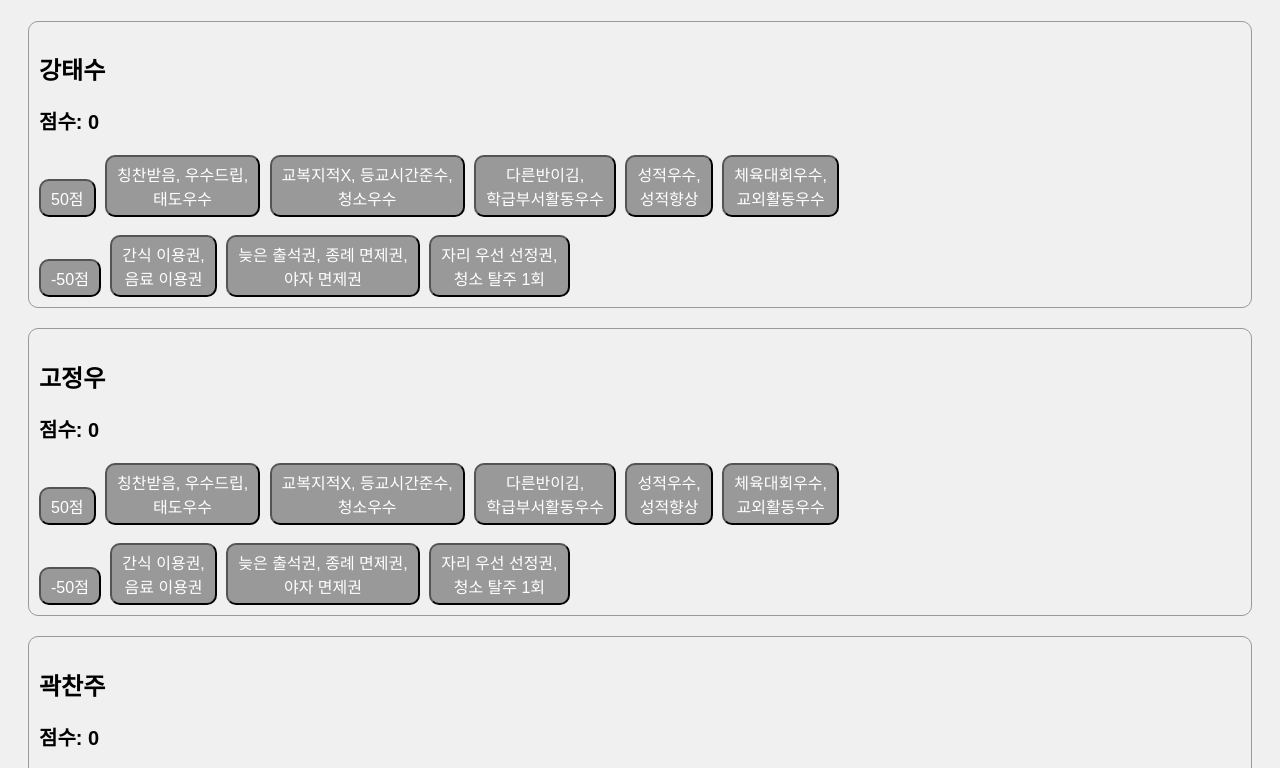
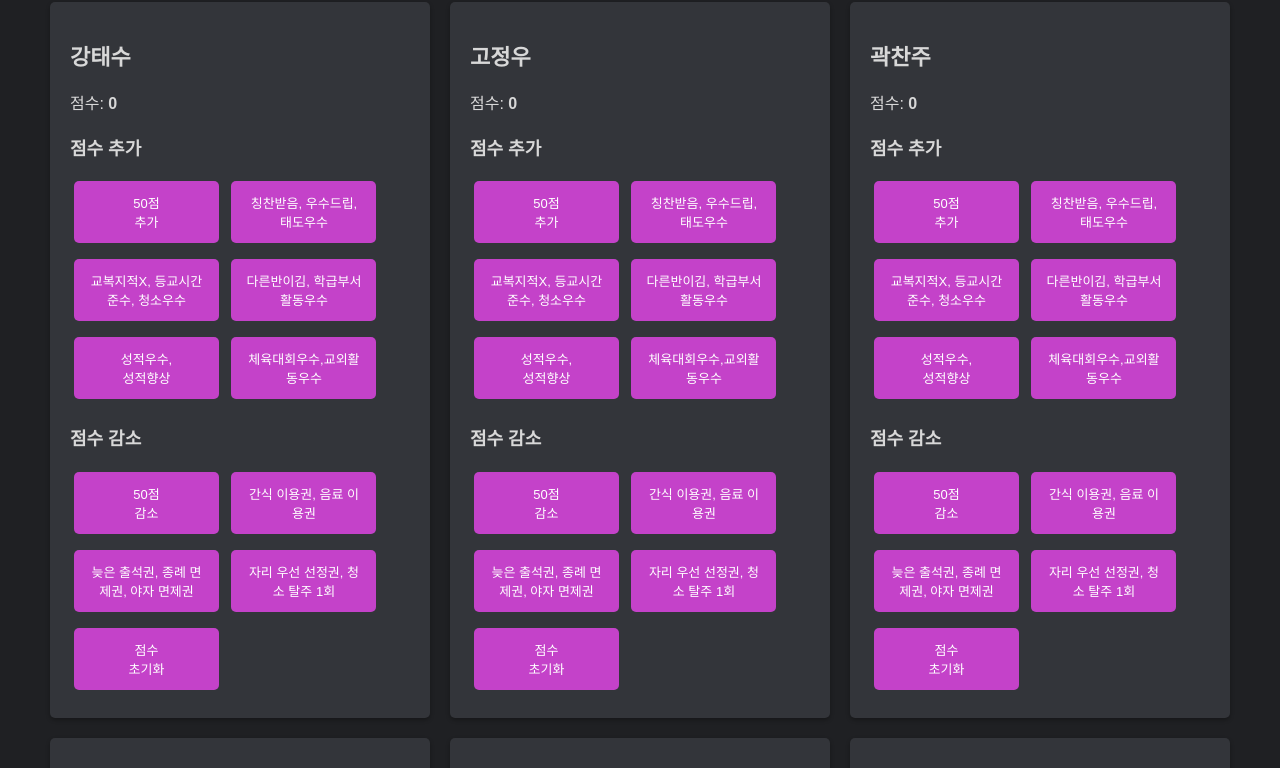
Before and after one commit to strv103-0/2-8StudentPoint, a plain HTML site: page index.html in a window 1280 px wide. Shown: the part 125-893 px from the top of the page. Drawn offline with Linux system fonts and the light colour scheme.

Commit message:
최종본의 최종본

```diff
--- a/index.js
+++ b/index.js
@@ -26,18 +26,20 @@ return `
   <div class="student-list" data-student-id="${student.id}">
   <h2>${student.name}</h2>
   <p>점수: <span class="score">0</span></p>
-  <button class="add_50-score">50점</button>
-  <button class="add_50-score">칭찬받음, 우수드립,<br>태도우수</button>
-  <button class="add_100-score">교복지적X, 등교시간준수,<br>청소우수</button>
-  <button class="add_300-score">다른반이김,<br>학급부서활동우수</button>
+  <h3>점수 추가</h3>
+  <button class="add_50-score">50점<br>추가</button>
+  <button class="add_50-score">칭찬받음, 우수드립, 태도우수</button>
+  <button class="add_100-score">교복지적X, 등교시간준수, 청소우수</button>
+  <button class="add_300-score">다른반이김, 학급부서활동우수</button>
   <button class="add_500-score">성적우수,<br>성적향상</button>
-  <button class="add_1000-score">체육대회우수,<br>교외활동우수</button>
+  <button class="add_1000-score">체육대회우수,교외활동우수</button>
   <br>
-  <br>
-  <button class="subtract_50-score">-50점</button>
-  <button class="subtract_600-score">간식 이용권,<br>음료 이용권</button>
-  <button class="subtract_1200-score">늦은 출석권, 종례 면제권,<br>야자 면제권</button>
-  <button class="subtract_2000-score">자리 우선 선정권,<br>청소 탈주 1회</button>
+  <h3>점수 감소</h3>
+  <button class="subtract_50-score">50점<br>감소</button>
+  <button class="subtract_600-score">간식 이용권, 음료 이용권</button>
+  <button class="subtract_1200-score">늦은 출석권, 종례 면제권, 야자 면제권</button>
+  <button class="subtract_2000-score">자리 우선 선정권, 청소 탈주 1회</button>
+  <button class="reset-score">점수<br>초기화</button>
   </div>
 `;
 }
@@ -236,6 +238,28 @@ function saveScore(studentId, score) {
     });
   });
 
+  // 모든 reset-score 버튼 가져오기
+  const resetButtons = document.querySelectorAll('.reset-score');
+
+  // 각 버튼을 순회하며 클릭 이벤트 리스너 추가
+  resetButtons.forEach(button => {
+    button.addEventListener('click', () => {
+      // 사용자 확정 대화상자 추가
+      const confirmed = window.confirm("정말로 점수를 초기화 하겠습니까?");
+
+      if (confirmed) {
+        const studentList = button.parentNode;
+        const scoreSpan = studentList.querySelector('.score');
+        const studentId = studentList.dataset.studentId;
+        scoreSpan.textContent = 0;
+
+        // 변경된 점수를 로컬 스토리지에 저장
+        saveScore(studentId, 0);
+      }
+    });
+  });
+
+
   // 페이지가 로드될 때, 각 학생의 저장된 점수를 불러와서 화면에 표시
   window.addEventListener('load', () => {
     const studentLists = document.querySelectorAll('.student-list');
--- a/style.css
+++ b/style.css
@@ -1,40 +1,70 @@
+/* 폰트 및 기본 스타일 */
 body {
-    font-family: Arial, sans-serif;
-    background-color: #F0F0F0;
+  font-family: 'Arial', sans-serif;
+  line-height: 1.6;
+  color: #d8d8d8;
+  background-color: #1f2023;
+  padding: 30px;
 }
 
+/* 제목 스타일 */
 h1 {
   text-align: center;
-    margin-top: 40px;
-    font-size: 50px;
+  font-size: 28px;
+  color: #d8d8d8;
+  margin-bottom: 15px;
 }
 
+/* 섹션 제목 스타일 */
+h3 {
+  font-size: 18px;
+  color: #d8d8d8;
+  margin-bottom: 10px;
+}
+
+/* 학생 목록 컨테이너 스타일 */
+#student-container {
+  display: flex;
+  flex-wrap: wrap;
+  justify-content: center;
+}
+
+/* 개별 학생 목록 아이템 스타일 */
 .student-list {
-    border: 1px solid #999;
-    padding: 10px;
-    margin: 20px;
-    border-radius: 10px;
+  background-color: #33353a;
+  border-radius: 5px;
+  box-shadow: 0 2px 4px rgba(0, 0, 0, 0.3);
+  padding: 20px;
+  margin: 10px;
+  width: 340px;
 }
 
 .student-list h2 {
+  font-size: 22px;
+  color: #d8d8d8;
   margin-bottom: 10px;
 }
 
-.student-list p {
-    font-size: 20px;
+.score {
   font-weight: bold;
+  color: #d8d8d8;
 }
 
+/* 버튼 스타일 */
 button {
-    font-size: 16px;
-    padding: 5px 10px;
-    border-radius: 10px;
-    background-color: #999;
-    color: #FFF;
-    margin-right: 5px;
+  border: none;
+  cursor: pointer;
+  background-color: #c442c9;
+  color: #fff;
+  padding: 7px 14px;
+  font-size: 13px;
+  border-radius: 5px;
+  margin: 8px 4px;
+  text-align: center;
+  width: 145px; /* 버튼 폭 통일 */
+  height: 62px; /* 버튼 높이 통일 */
 }
 
 button:hover {
-    cursor: pointer;
-    background-color: #666;
+  background-color: #35607d;
 }
```
Lines whose indentation alone changed are shown as unchanged.
